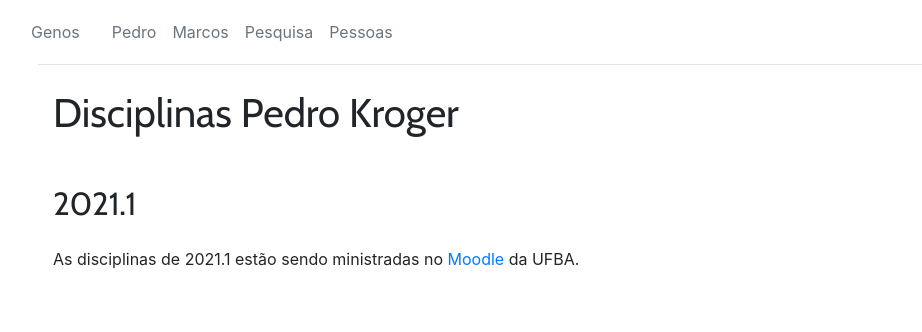
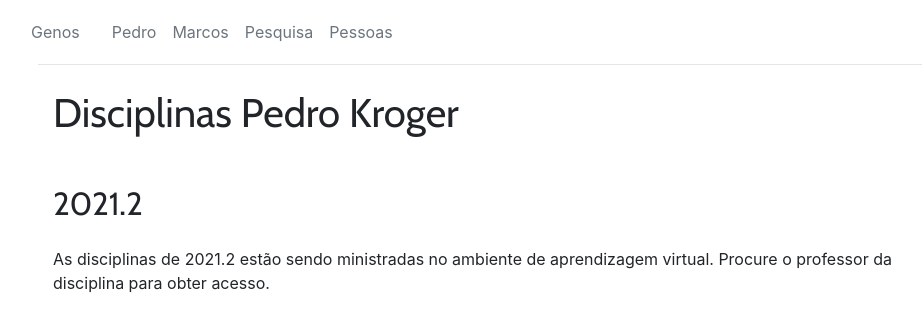
Before and after one commit to kroger/genosmus, a Jekyll site: the page built from _pedro/index.html, in a window 1280 px wide. Shown: the top 332 px of the page, without its empty margins (47-969 px from the left). Built offline with Jekyll 4.4.1, drawn with Linux system fonts in a browser that asks for light colours; nearby versions of some CDN libraries.

Commit message:
Atualiza semestre

```diff
--- a/_pedro/index.html
+++ b/_pedro/index.html
@@ -5,15 +5,19 @@ title: Disciplinas Pedro Kroger
 
 {% assign pages = site.pedro | sort %}
 
-<h2>2021.1</h2>
+<h2>2021.2</h2>
 
-<p>As disciplinas de 2021.1 estão sendo ministradas no <a href="https://ava.ufba.br/">Moodle</a> da UFBA.</p>
+<p>
+  As disciplinas de 2021.2 estão sendo ministradas no ambiente de
+  aprendizagem virtual. Procure o professor da disciplina para obter
+  acesso.
+</p>
 
 <ul>
 {% for page in pages %}
     {% assign path = page.relative_path | split: '/' %}
     {% assign folder = path[1] %}
-    {% if folder == '2021.1' %}
+    {% if folder == '2021.2' %}
         <li><a href="{{ page.url }}">{{ page.title | replace: '--', '&ndash;' }}</a></li>
     {% endif %}
 {% endfor %}
```
